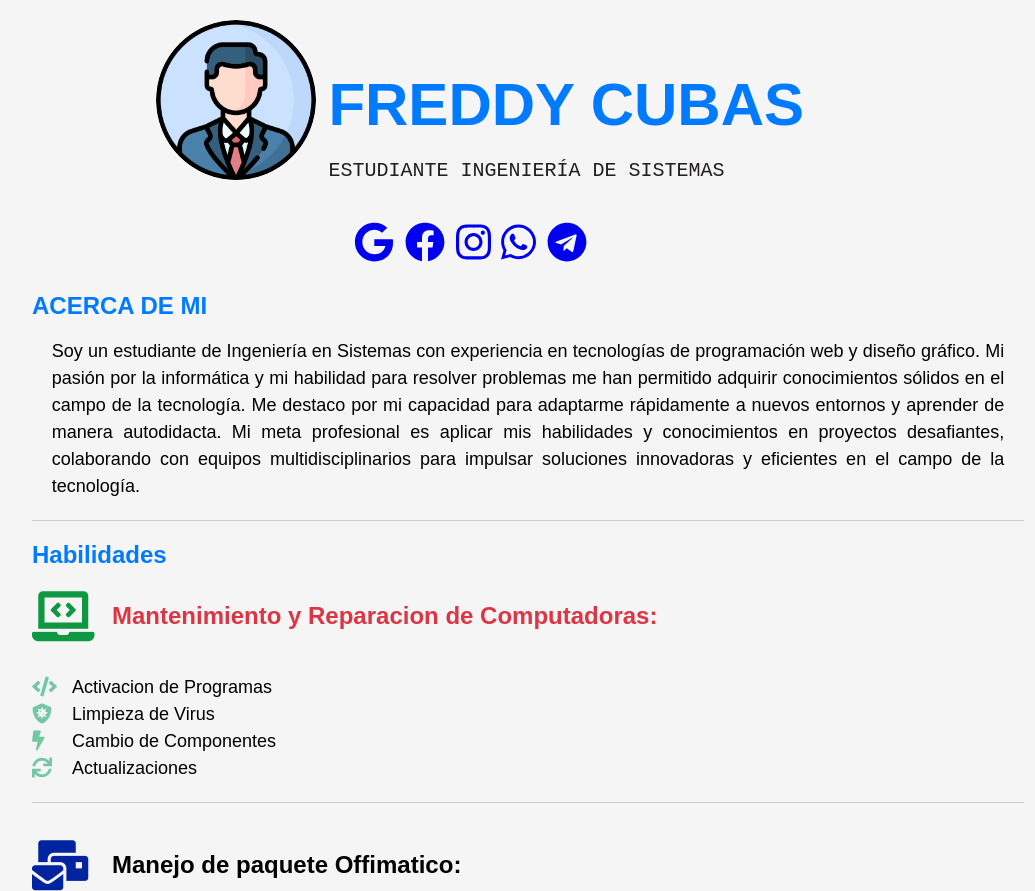
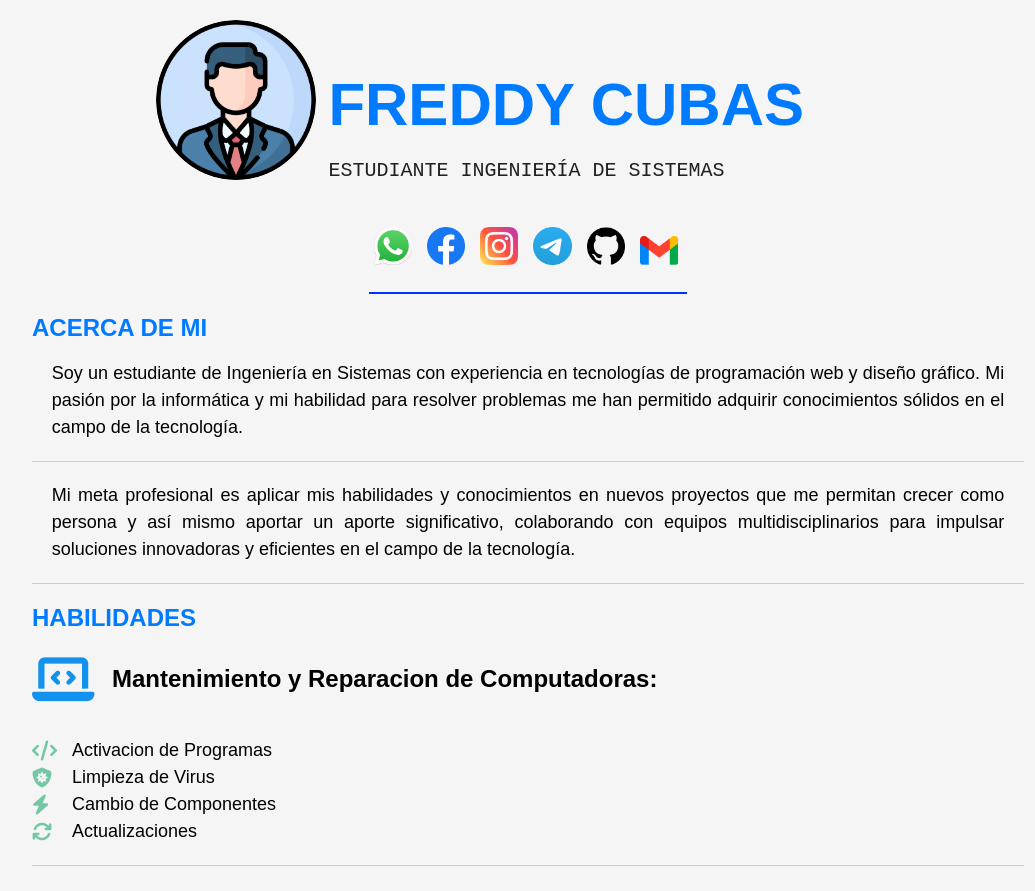
Before and after one commit to Cubas-G/My-Website, a plain HTML site: page tarea1.html in a window 1280 px wide. Shown: the top 891 px of the page, without its empty margins (112-1147 px from the left). Drawn offline with Linux system fonts and the light colour scheme.

Commit message:
tercer commit

```diff
--- a/Estilos/tarea1.css
+++ b/Estilos/tarea1.css
@@ -5,10 +5,9 @@ body {
   background-color: #f5f5f5;
 }
 
-  .Principal{
+.Principal {
   width: 80%;
   margin: auto;
-
 }
 
 .div-profile {
@@ -16,12 +15,14 @@ body {
   padding-bottom: 20px;
 }
 
-  .titles{
+
+.titles {
   font-size: 2.5rem;
   margin-left: 1%;
 }
 
-  .title_profile, title{
+.title_profile,
+title {
   font-family: monospace;
   color: #221f20;
   font-size: 20px;
@@ -34,13 +35,11 @@ body {
   margin-left: 20%;
 }
 
-  .img-icon{
+.img-icon {
   height: 1.5rem;
   width: 1.5rem;
   margin-top: 1px;
 }
-
-
 
 .skill i {
   margin-right: 5px;
@@ -55,8 +54,6 @@ body {
   margin-bottom: 5px;
 }
 
-
-
 .section:last-child {
   margin-bottom: 0;
 }
@@ -65,9 +62,6 @@ body {
   color: #007bff;
 }
 
-  .subtitle {
-    color: #dc3545;
-  }
 
 .info {
   margin: 5px;
@@ -77,17 +71,31 @@ body {
 
 .personal-info {
   font-size: 20px;
-    width: 35%;
+  width: 32%;
   margin: auto;
-    border-top-left-radius: 10px;
-    border-top-right-radius: 10px;
-    padding-bottom: 10px;
 }
 
-   /* Estilos nuevos agrgados> */
+
+.personal-info {
+  position: relative;
+  padding-bottom: 20px;
+}
+
+.personal-info::after {
+  content: "";
+  position: absolute;
+  bottom: 0;
+  left: 0;
+  width: 100%;
+  height: 2px;
+  background-color: rgb(0, 51, 255);
+}
+
+/* Innicio de estilos de iconos de Redes Sociales */
 .icon {
   font-size: 40px;
   transition: transform 0.3s, font-size 0.3s;
+
 }
 
 .icon:hover {
@@ -95,20 +103,18 @@ body {
   transform: scale(1.5);
 }
 
-  .skill {
-    display: inline-block;
-    background-color: #333;
-    color: #fff;
-    padding: 5px 10px;
-    margin-right: 5px;
-    margin-bottom: 5px;
-    border-radius: 3px;
-    font-size: 14px;
+#img-tamaño{
+  width:12%;
+  height: 12%;
+  margin: 1.5%;
 }
 
-  .acreca-mi{
+/* Fin estilos de iconos de Redes Sociales */
+
+
+.acreca-mi {
   font-size: 18px;
-    font-family:Arial, Helvetica, sans-serif;
+  font-family: Arial, Helvetica, sans-serif;
   line-height: 1.5;
   text-align: justify;
   margin-left: 2%;
@@ -140,13 +146,9 @@ body {
   align-items: center;
 }
 
-
-
 .personal-info {
   text-align: justify;
 }
-
-
 
 .separator {
   border-top: 1px solid #ccc;
@@ -190,12 +192,12 @@ body {
   font-family: "Font Awesome 5 Free";
   font-weight: 900;
   font-size: 50px;
-    color: #0e9841;
+  color: #1392ed;
 }
 
 /* Estilos para la animación de color del icono */
 h3.computadoras:hover::before {
-    color: #5267b4;
+  color: #1392ed;
 }
 
 /* Estilos para la animación de transformación del icono */
@@ -230,7 +232,7 @@ body {
 }
 
 .Habilities li:hover {
-    color: #00ff00;
+  color: #1392ed;
 }
 
 .Habilities li:hover::before {
@@ -254,7 +256,6 @@ body {
   content: "\f021"; /* Código del icono de Font Awesome para Actualizaciones (puedes cambiarlo) */
 }
 
-
 /* Inicio de estilos de Office */
 h3.Office::before {
   content: "\f674"; /* Código del icono de Font Awesome para Computadoras (puedes cambiarlo) */
@@ -265,12 +266,12 @@ body {
   font-family: "Font Awesome 5 Free";
   font-weight: 900;
   font-size: 50px;
-    color: #00239f;
+  color: #1392ed;
 }
 
 /* Estilos para la animación de color del icono */
 h3.computadoras:hover::before {
-    color: #5267b4;
+  color: #1392ed;
 }
 
 /* Estilos para la animación de transformación del icono */
@@ -300,7 +301,7 @@ body {
   font-family: "Font Awesome 5 Free";
   font-weight: 900;
   font-size: 20px;
-    color: #26ae73a0;
+  color: #1392ed;
   transition: color 0.3s ease, transform 0.3s ease;
 }
 
@@ -325,9 +326,6 @@ body {
   content: "\f1c4";
 }
 
-
-
-
 /* Inicio de estilos para Edicion de medios Digitales */
 h3.Disain::before {
   content: "\f044"; /* Código del icono de Font Awesome para Computadoras (puedes cambiarlo) */
@@ -338,12 +336,12 @@ body {
   font-family: "Font Awesome 5 Free";
   font-weight: 900;
   font-size: 50px;
-    color: #289f00;
+  color: #1392ed;
 }
 
 /* Estilos para la animación de color del icono */
 h3.computadoras:hover::before {
-    color: #5267b4;
+  color: #1392ed;
 }
 
 /* Estilos para la animación de transformación del icono */
@@ -373,7 +371,7 @@ body {
   font-family: "Font Awesome 5 Free";
   font-weight: 900;
   font-size: 20px;
-    color: #26ae73a0;
+  color: #1392ed;
   transition: color 0.3s ease, transform 0.3s ease;
 }
 
@@ -410,11 +408,9 @@ body {
   content: "\f1c7";
 }
 
-
-
 /* Inicio de estilos para Diseño Web */
-  h3.DisainWeb::before {
-    content: "\f121"; /* Código del icono de Font Awesome para Computadoras (puedes cambiarlo) */
+h3.education::before {
+  content: "\f19d";
   position: absolute;
   left: 0;
   top: 50%;
@@ -422,20 +418,17 @@ body {
   font-family: "Font Awesome 5 Free";
   font-weight: 900;
   font-size: 50px;
-    color: #9f0040;
+  color: #1392ed;
 }
 
-  /* Estilos para la animación de color del icono */
 h3.computadoras:hover::before {
   color: #5267b4;
 }
 
-  /* Estilos para la animación de transformación del icono */
 h3.computadoras:hover::before {
   transform: translateY(-50%) rotate(360deg);
 }
 
-  /* Estilos para las listas */
 .Habilities ul {
   list-style: none;
   padding-left: 0;
@@ -474,6 +467,20 @@ body {
   content: "\f1c4";
 }
 
+/* Inicio de estilos de Educacion */
+
+h2.Education::before {
+  content: "\f121";
+  position: absolute;
+  left: 0;
+  top: 50%;
+  transform: translateY(-50%);
+  font-family: "Font Awesome 5 Free";
+  font-weight: 900;
+  font-size: 50px;
+  color: #9f0040;
+}
+
 .horizontal {
   display: flex;
   justify-content: center;
--- a/tarea1.html
+++ b/tarea1.html
@@ -10,12 +10,7 @@
     <link rel="stylesheet" href="./Estilos/tarea1.css" />
 
     <!-- Importacion de iconos de de Habilidades -->
-    <link
-      rel="stylesheet"
-      href="https://cdnjs.cloudflare.com/ajax/libs/font-awesome/5.15.3/css/all.min.css"
-      integrity="sha512-...tu-código-de-integridad..."
-      crossorigin="anonymous"
-    />
+
   </head>
   <body>
     <div class="div-profile">
@@ -28,12 +23,14 @@
 
     <section class="Principal">
       <div class="personal-info">
-        <a href="https://mail.google.com/mail/u/0/?hl=es#inbox"><i class="icon fab fa-google"></i></a>
-        <a href="https://www.facebook.com/"><i class="icon fab fa-facebook"></i></a>
-        <a href="https://www.instagram.com/"><i class="icon fab fa-instagram"></i></a>
-        <a href="https://web.whatsapp.com/"><i class="icon fab fa-whatsapp"></i></a>
-        <a href="https://web.telegram.org/"><i class="icon fab fa-telegram"></i></a>
+        <a href="https://web.whatsapp.com/"><img src="/Icons/whatsapp.png" alt="WhatsApp"  class="icon" id="img-tamaño"></a>
+        <a href="https://www.facebook.com/"><img src="/Icons/facebook.png" alt="Facebook"  class="icon" id="img-tamaño"></a>
+        <a href="https://www.instagram.com/"><img src="/Icons/instagram.png" alt="Instagram"  class="icon" id="img-tamaño"></a>
+        <a href="https://web.telegram.org/"><img src="/Icons/telegram.png" alt="Telegram" class="icon" id="img-tamaño"></a>
+        <a href="https://github.com/Cubas-G"><img src="/Icons/github.png" alt="GitHub" class="icon" id="img-tamaño"></a>
+        <a href="https://mail.google.com/mail/u/0/?hl=es#inbox"><img src="/Icons/G-mail.png" alt="Gmail"  class="icon"  id="img-tamaño"></a>
       </div>
+
 
 
       <div class="section">
@@ -43,16 +40,18 @@
             Soy un estudiante de Ingeniería en Sistemas con experiencia en
             tecnologías de programación web y diseño gráfico. Mi pasión por la
             informática y mi habilidad para resolver problemas me han permitido
-            adquirir conocimientos sólidos en el campo de la tecnología. Me
-            destaco por mi capacidad para adaptarme rápidamente a nuevos
-            entornos y aprender de manera autodidacta. Mi meta profesional es
-            aplicar mis habilidades y conocimientos en proyectos desafiantes,
-            colaborando con equipos multidisciplinarios para impulsar soluciones
+            adquirir conocimientos sólidos en el campo de la tecnología.
+          <div class="separator"></div>
+
+          <p class="acreca-mi">
+            Mi meta profesional es aplicar mis habilidades y conocimientos en nuevos
+            proyectos que me permitan crecer como persona y así mismo aportar un aporte
+             significativo, colaborando con equipos multidisciplinarios para impulsar soluciones
             innovadoras y eficientes en el campo de la tecnología.
           </p>
         </div>
         <div class="separator"></div>
-        <h2 class="title">Habilidades</h2>
+        <h2 class="title">HABILIDADES</h2>
 
         <div class="Habilities">
           <h3 class="subtitle computadoras">
@@ -120,16 +119,13 @@
                 ViewJs
               </li>
             </ul>
-          </div>
-
-        </div>
       </div>
 
 
 
       <div class="section">
         <div class="separator"></div>
-        <h2 class="title">Experiencia Laboral</h2>
+        <h2 class="title">EXPERIENCIA LABORAL</h2>
         <div class="experience">
           <h4>
             Practicas pre-profesionales Laboratorio de informatica Universidad
@@ -151,7 +147,7 @@
 
       <div class="section">
         <div class="separator"></div>
-        <h2 class="title">Educación</h2>
+        <h3 class="education">Educación</h3>
         <div class="education">
           <h4>Estudios de Primaria</h4>
 
```
Also changed, not shown: Icons/github.png (added). Lines whose indentation alone changed are shown as unchanged.
